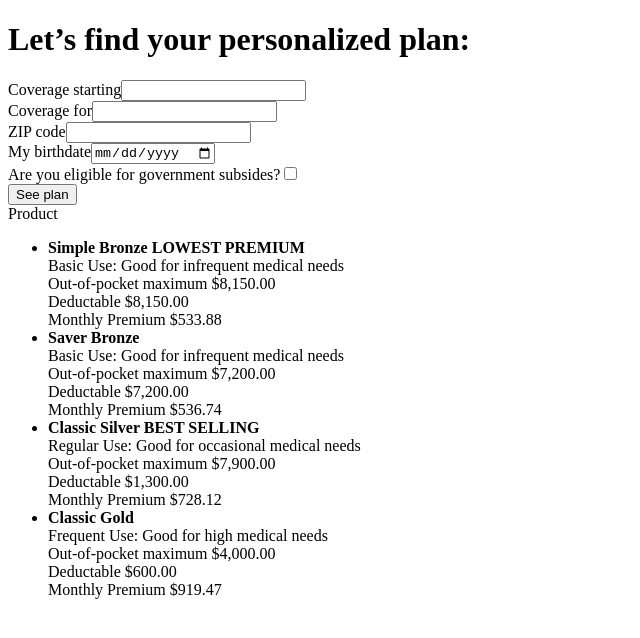
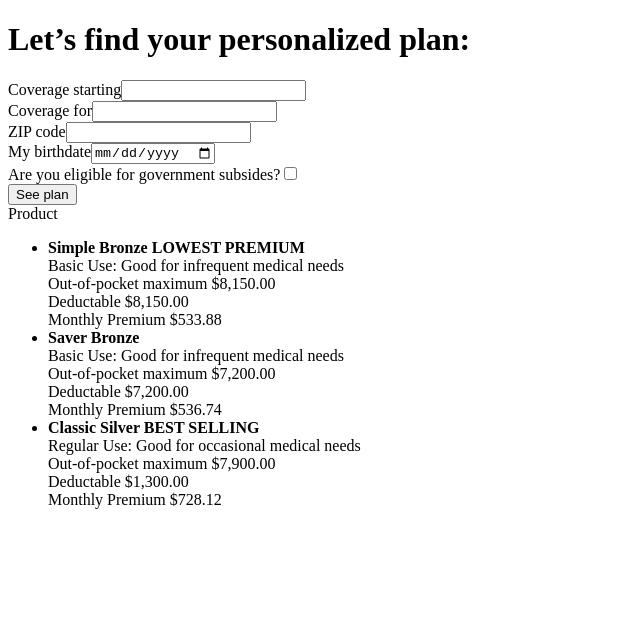
Before and after one commit to dennisseidel/deep-dive-angular-sample, an Angular app: page / in a window 1280 px wide. Both pictures are taken after a click on the button "See plan". Shown: the top 638 px of the page, without its empty margins (0-640 px from the left). Built offline with nearby package versions, Linux system fonts and the light colour scheme.

Commit message:
feat: show only the first 3 products

```diff
--- a/src/app/product-card/product-card.component.html
+++ b/src/app/product-card/product-card.component.html
@@ -1,9 +1,13 @@
 <ul>
-  <li *ngFor="let product of products; let i = index" (click)="onClick(i)">
-    <b [class]="{ highlight: selectedProduct===i }">{{ product.name }}</b>
-    <div>{{ product.use }}</div>
-    <div>Out-of-pocket maximum {{ product.outOfPocketMaximum | currency: 'USD' }}</div>
-    <div>Deductable {{ product.deductable | currency: 'USD' }}</div>
-    <div>Monthly Premium {{ product.monthlyPremium | currency: 'USD' }}</div>
-  </li>
+  <ng-container *ngFor="let product of products; let i = index">
+    <li *ngIf="i<=2" (click)="onClick(i)">
+      <b [class]="{ highlight: selectedProduct === i }">{{ product.name }}</b>
+      <div>{{ product.use }}</div>
+      <div>
+        Out-of-pocket maximum {{ product.outOfPocketMaximum | currency: "USD" }}
+      </div>
+      <div>Deductable {{ product.deductable | currency: "USD" }}</div>
+      <div>Monthly Premium {{ product.monthlyPremium | currency: "USD" }}</div>
+    </li>
+  </ng-container>
 </ul>
```
